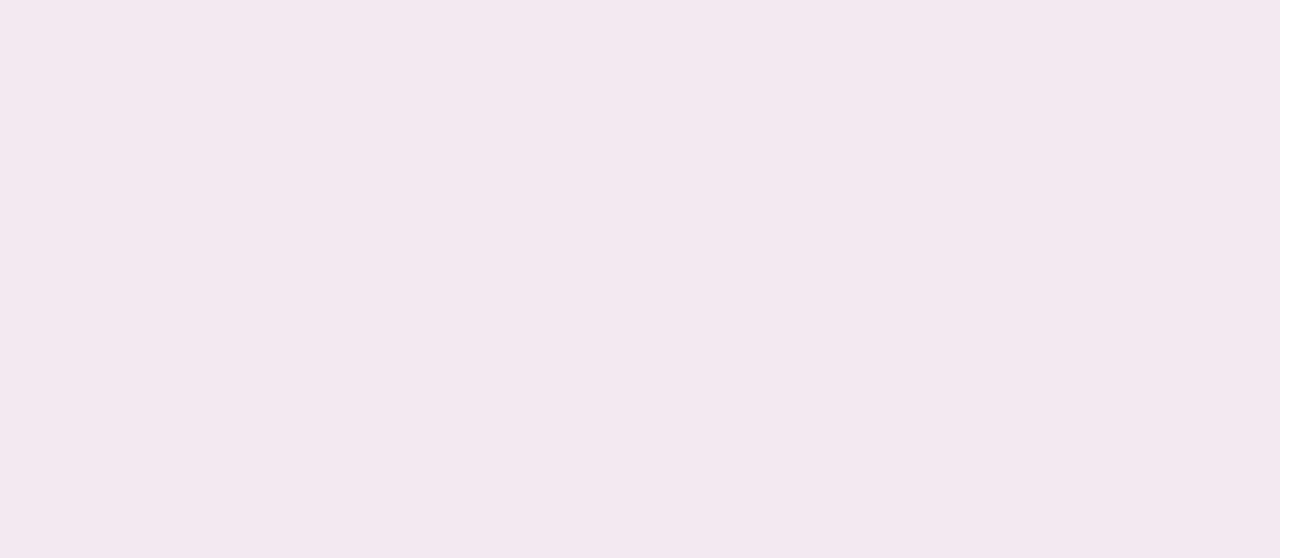
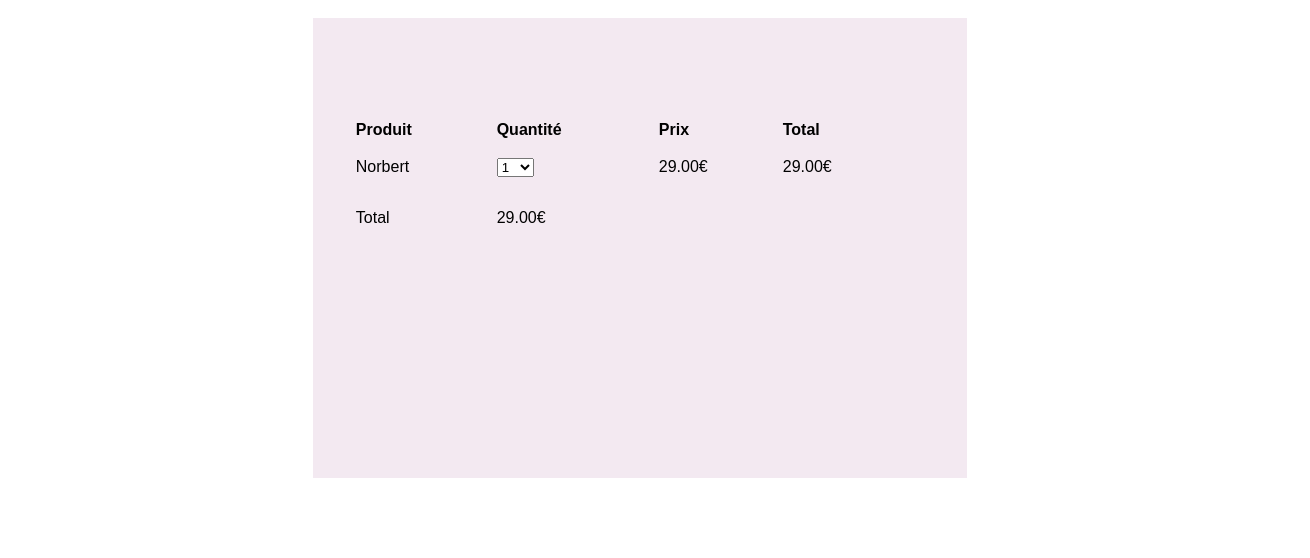
Before and after one commit to ethantaylan/Orinoco, a website: page panier.html in a window 1280 px wide. Shown: the part 242-800 px from the top of the page, 1310 px wide, since content can reach past the window. Drawn offline with Linux system fonts and the light colour scheme.

Commit message:
avancement p5

```diff
--- a/panier.html
+++ b/panier.html
@@ -35,8 +35,71 @@
                     <h1 class="txt-produits">Votre panier</h1>
                 </div>
             </div>
-            <dix class="block-panier">
-                io
+            <div class="table">
+                <table>
+                    <thead>
+                      <tr>
+                        <th>Produit</th>
+                        <th>Quantité</th>
+                        <th>Prix</th>
+                        <th>Total</th>
+                      </tr>
+                    </thead>
+                    <tbody>
+                        <tr>
+                          <td>Norbert</td>
+                          <td>
+                            <form>
+                              <select name="quantity">
+                                <option value="1">1</option>
+                                <option value="2">2</option>
+                                <option value="3">3</option>
+                                <option value="4">4</option>
+                                <option value="5">5</option>
+                                <option value="6">6</option>
+                                <option value="7">7</option>
+                                <option value="8">8</option>
+                                <option value="9">9</option>
+                                <option value="10">10</option>
+                                <option value="11">11</option>
+                                <option value="12">12</option>
+                              </select>
+                            </form>
+                          </td>
+                          <td>29.00€</td>
+                          <td>29.00€</td>
+                        </tr>
+                      <template>
+                        <tr>
+                          <td">Arnold</td>
+                          <td>
+                            <form>
+                              <select name="quantity">
+                                <option value="1">1</option>
+                                <option value="2">2</option>
+                                <option value="3">3</option>
+                                <option value="4">4</option>
+                                <option value="5">5</option>
+                                <option value="6">6</option>
+                                <option value="7">7</option>
+                                <option value="8">8</option>
+                                <option value="9">9</option>
+                                <option value="10">10</option>
+                                <option value="11">11</option>
+                                <option value="12">12</option>
+                              </select>
+                            </form>
+                          </td>
+                          <td>x€</td>
+                          <td>x€</td>
+                        </tr>
+                      </template>
+                      <tr>
+                        <td>Total</td>
+                        <td class="text-center" id="totalPrice">29.00€</td>
+                      </tr>
+                    </tbody>
+                  </table>
             </dix>
         </div>
     </main>
--- a/sass/main.sass
+++ b/sass/main.sass
@@ -167,9 +167,12 @@ body
 
 
 .c-pg-panier
-    background-color: $rose
     width: 100%
     height: 100%
+    display: flex
+    justify-content: center
+    align-items: center
+    flex-direction: column
 
 .header-pg-panier
     background-color: $rose
@@ -177,9 +180,12 @@ body
 .txt-panier
     margin-left: 40px
 .block-panier
-    height: 80px
-    width: 80px
-    background-color: salmon
+    height: 80%
+    width: 80%
+    background-color: $rose
+    margin: 0
+    border-radius: 5px
+
 .box-produits
     display: flex
     flex-direction: row
@@ -236,6 +242,23 @@ footer
 .txt-nos-produits
     width: 100%
 
+.table
+    width: 60%
+    height: 50%
+    display: flex
+    justify-content: space-between
+    background-color: $rose
+    padding-left: 40px
+    padding-top: 100px
+
+table
+    height: 35%
+    width: 90%
+
+
+th
+    text-align: left
+
 .arrow
     position: fixed
     bottom: 3%
@@ -282,7 +305,7 @@ footer
     padding-top: 2px
     padding-bottom: 2px
     font-size: 24px
-    font-weight: 100
+    font-weight: 400
 
 .price-plus-img
     position: relative
@@ -346,7 +369,6 @@ footer
     padding: 5px
     transition: 0.4
 
-
 .position-relative
     position: relative
 
@@ -386,13 +408,9 @@ footer
     border: 1px solid $marron
     width: 250px
 
-
 input:focus::-webkit-input-placeholder
     color: transparent
     padding-left: 20px
-
-
-
 
 input:focus:-moz-placeholder
     color: transparent
@@ -401,11 +419,8 @@ input:focus:-moz-placeholder
 input:focus::-moz-placeholder
     color: transparent
 
-
 #searchbox input
     outline: none
-
-
 
 #searchbox input[type= »text »]
     font: bold 12px Arial,Helvetica,Sans-serif
@@ -413,20 +428,23 @@ input:focus::-moz-placeholder
     width: 55%
     padding: 8px 15px 8px 30px
 
-
 #button-submit:hover
     background: #4f5356
-
 
 #button-submit:active
     background: #5b5d60
     outline: none
 
-
-
-
 #button-submit::-moz-focus-inner
     border: 0
+
+.main-int
+    height: 100%
+    width: 80%
+    display: flex
+    justify-content: center
+    align-items: center
+    flex-direction: column
 
 @media screen and ( max-width: 968px )
     header
```
Also changed, not shown: stylesheets/main.css.
